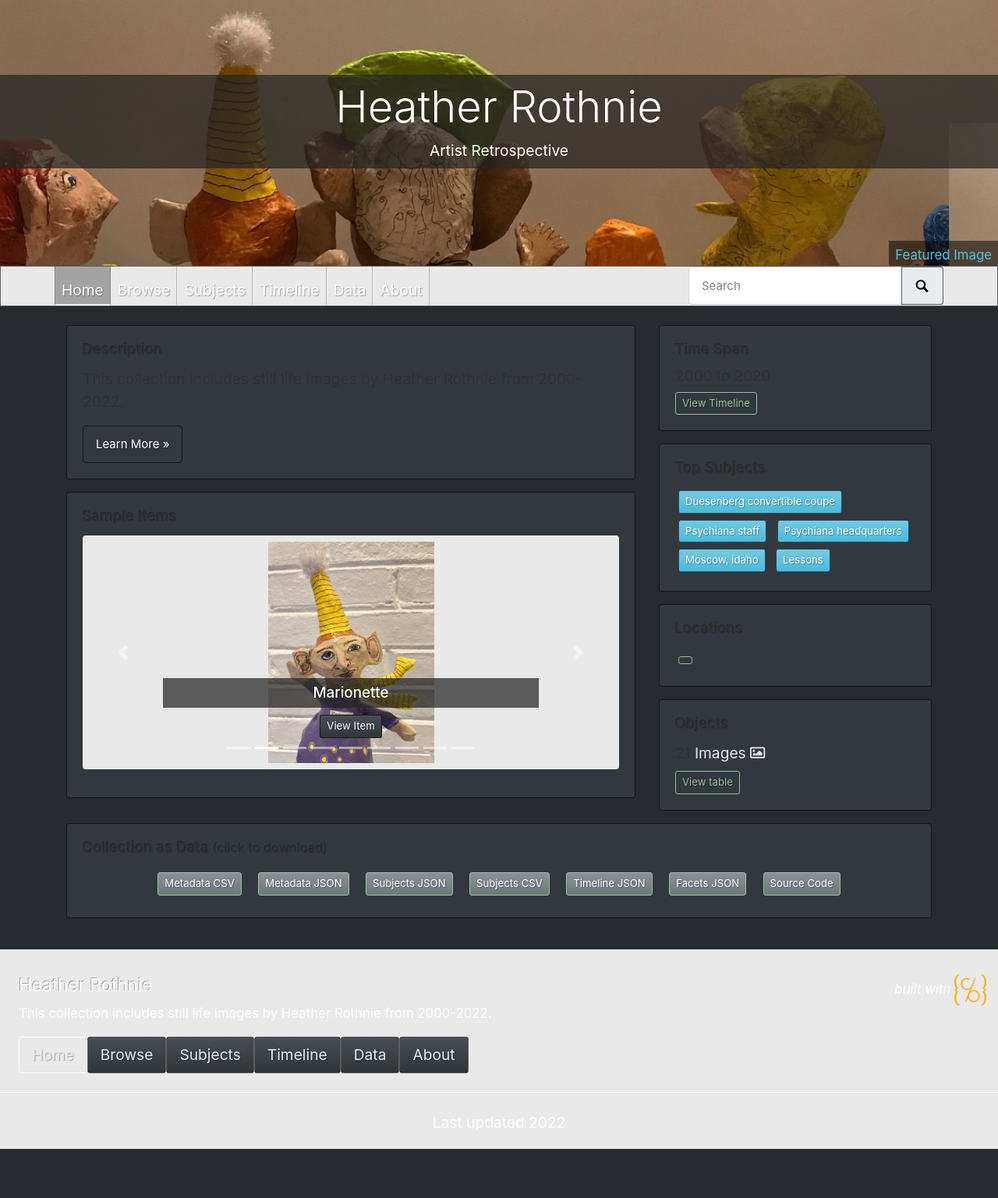
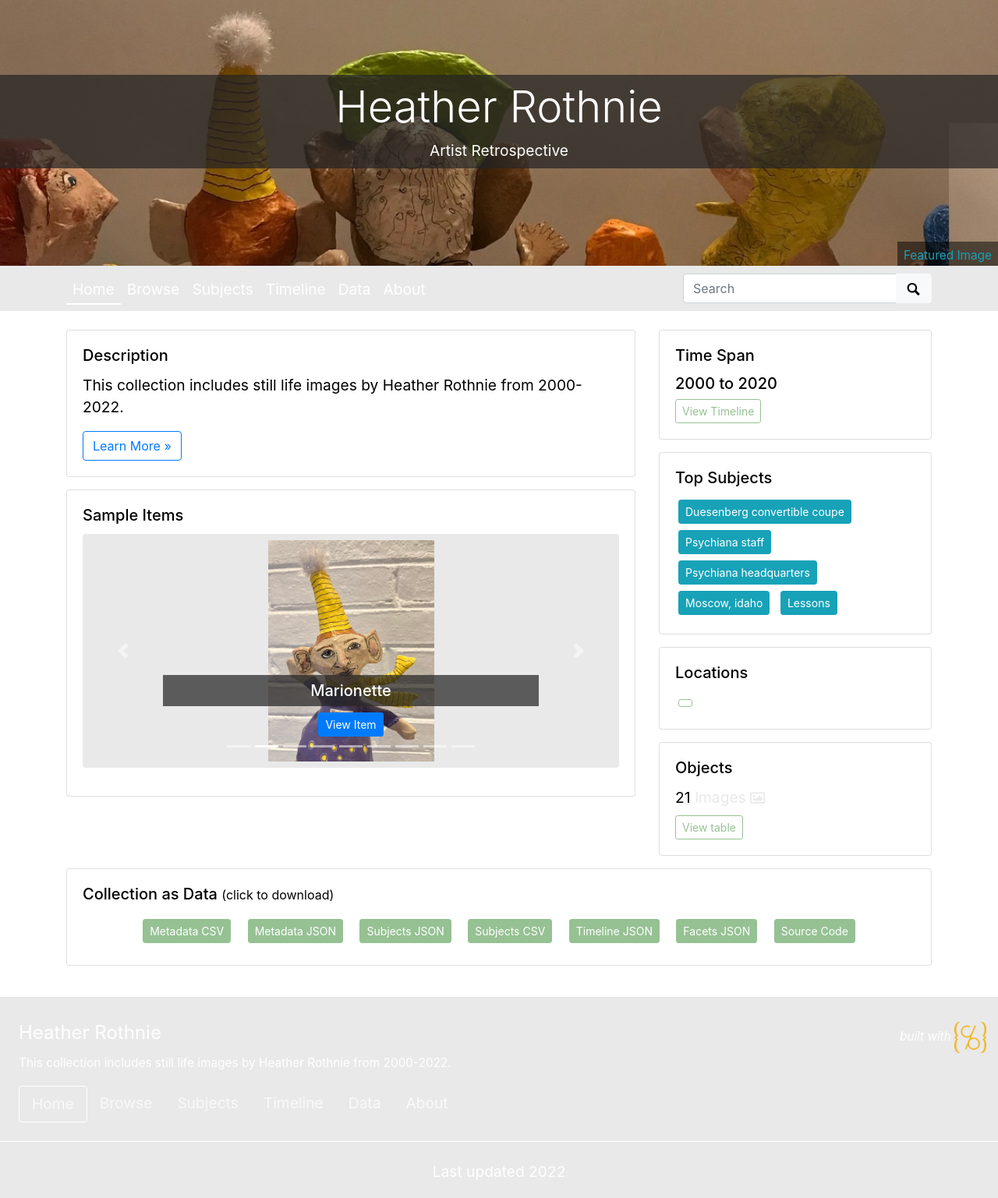
Before and after one commit to HRKerner/Collection-Builder, a Jekyll site: the page built from index.md, in a window 1280 px wide. Shown: the whole page at 78% size. Built offline with Jekyll 4.4.1, drawn with Linux system fonts in a browser that asks for light colours; nearby versions of some CDN libraries; before the commit the page ends 1474 px from its top, so only the background shows below that.

Commit message:
update theme

```diff
--- a/_data/theme.yml
+++ b/_data/theme.yml
@@ -77,11 +77,11 @@ navbar-background: bg-dark
 # BOOTSWATCH THEMES
 # You can replace the standard Bootstrap theme with a Bootswatch (https://github.com/thomaspark/bootswatch) option
 # Enter one of the following options below: cerulean; cosmo; cyborg; darkly; flatly; journal; litera; lumen; lux; materia; minty; pulse; sandstone; simplex; sketchy; slate; solar; spacelab; superhero; united; yeti
-bootswatch: slate
+bootswatch:
 
 # THEME FONTS
 base-font-size: 1.2em
-text-color: "#2f2f2f"
-link-color: "#464646"
+text-color: "#000000"
+link-color: "#000000"
 base-font-family: # comment out for bootstrap defaults. e.g. Roboto
 font-cdn: # add font stylesheet, e.g. <link href="https://fonts.googleapis.com/css?family=Roboto&display=swap" rel="stylesheet">
```
